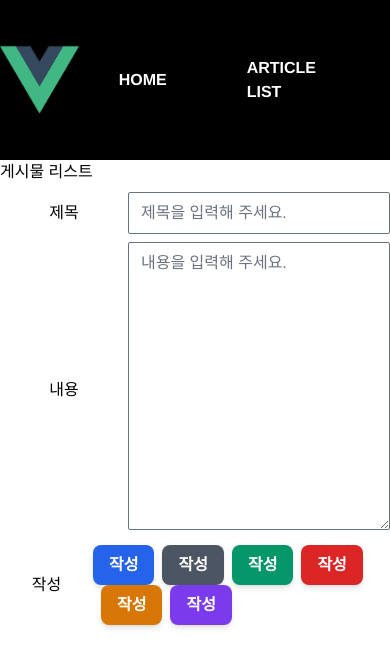
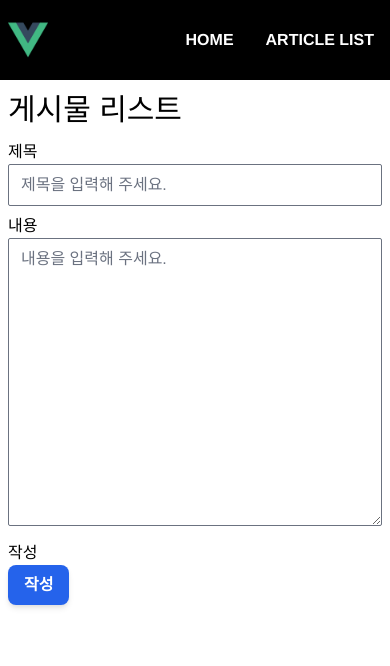
Before and after one commit to d8040/vue_exam, a Vue app: page /article/list in a window 390 px wide. Shown: the top 666 px of the page. Built offline with nearby package versions, Linux system fonts and the light colour scheme.

Commit message:
게시물 리스트 페이지 반응형 작업

```diff
--- a/src/App.vue
+++ b/src/App.vue
@@ -1,8 +1,8 @@
 <template>
-  <header class="header-bar h-40 bg-black">
+  <header class="header-bar h-20 bg-black">
     <div class="container mx-auto flex h-full text-white">
-      <router-link to="/" class="h-full flex items-center">
-        <img class="block w-20" src="./assets/logo.png" alt="" />
+      <router-link to="/" class="h-full flex items-center px-2">
+        <img class="block w-10" src="./assets/logo.png" alt="" />
       </router-link>
 
       <div class="flex-grow"></div>
@@ -12,7 +12,7 @@
           <li>
             <router-link
               to="/"
-              class="h-full flex items-center font-bold px-10 hover:bg-white hover:text-black"
+              class="h-full flex items-center font-bold px-4 hover:bg-white hover:text-black"
             >
               HOME
             </router-link>
@@ -20,7 +20,7 @@
           <li>
             <router-link
               to="/article/list"
-              class="h-full flex items-center font-bold px-10 hover:bg-white hover:text-black"
+              class="h-full flex items-center font-bold px-4 hover:bg-white hover:text-black"
             >
               ARTICLE LIST
             </router-link>
--- a/src/components/FormRow.vue
+++ b/src/components/FormRow.vue
@@ -1,7 +1,7 @@
 <template>
-  <div class="form-row flex">
-    <div class="w-32 flex justify-center">
-      <span class="flex items-center">{{ title }}</span>
+  <div class="form-row flex flex-col md:flex-row">
+    <div class="md:flex md:items-center md:w-20">
+      <span>{{ title }}</span>
     </div>
     <div class="flex-grow">
       <slot></slot>
@@ -25,14 +25,15 @@ export default defineComponent({
 
 <style lang="postcss">
 .form-row-input {
-    @apply w-full rounded-sm;
+  @apply w-full rounded-sm;
 }
 
-textarea.form-row-input{
-    min-height: theme('spacing.72');
+textarea.form-row-input {
+  min-height: theme("spacing.72");
 }
 
-.form-row, .form-row {
-    @apply mt-2;
+.form-row,
+.form-row {
+  @apply mt-2;
 }
 </style>
--- a/src/components/TitleBar.vue
+++ b/src/components/TitleBar.vue
@@ -1,6 +1,6 @@
 <template>
-  <section class="title-bar">
-    <h1 class="container mx-auto">
+  <section class="title-bar px-2">
+    <h1 class="container mx-auto text-3xl mt-3 mb-3">
       <slot></slot>
     </h1>
   </section>
--- a/src/pages/ArticleListPage.vue
+++ b/src/pages/ArticleListPage.vue
@@ -1,7 +1,7 @@
 <template>
   <TitleBar>게시물 리스트</TitleBar>
 
-  <section class="section section-article-write-form">
+  <section class="section section-article-write-form px-2">
     <div class="container mx-auto">
       <form v-on:submit.prevent="checkAndWriteArticle">
         <FormRow title="제목">
@@ -22,11 +22,6 @@
         <FormRow title="작성">
           <div class="btns">
             <input type="submit" value="작성" class="btn-primary" />
-            <input type="button" value="작성" class="btn-secondary" />
-            <input type="button" value="작성" class="btn-success" />
-            <input type="button" value="작성" class="btn-danger" />
-            <input type="button" value="작성" class="btn-warning" />
-            <input type="button" value="작성" class="btn-info" />
           </div>
         </FormRow>
       </form>
```
